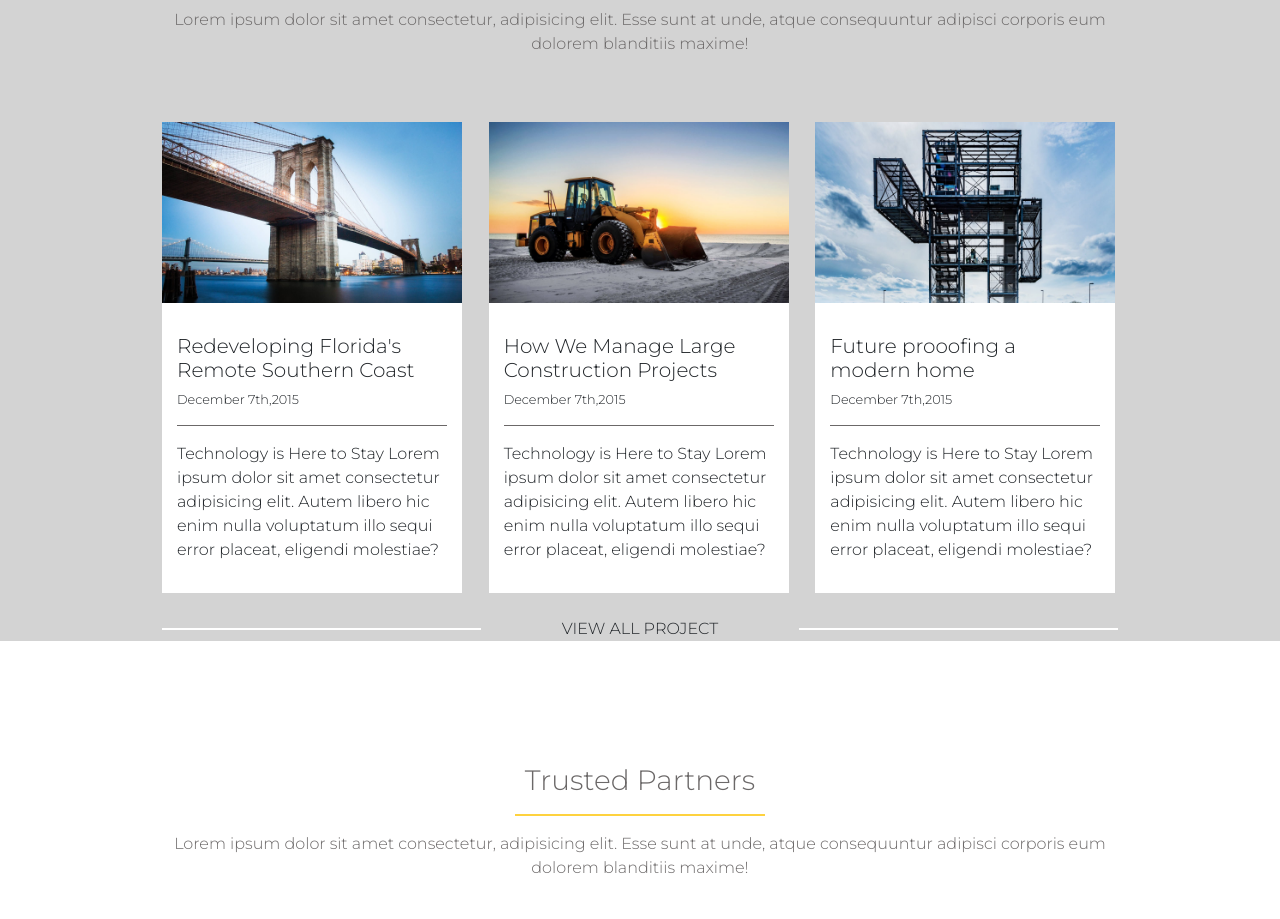
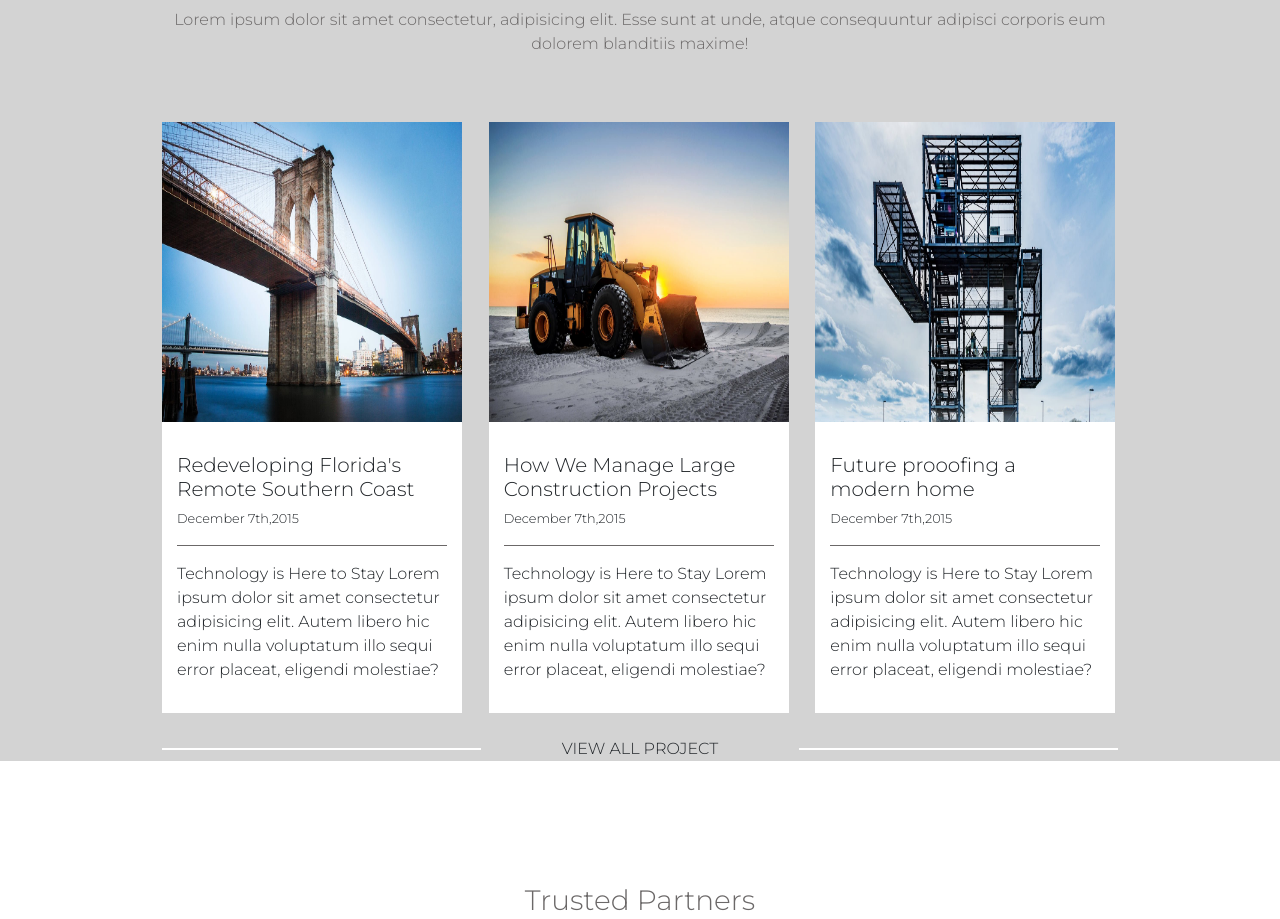
Before and after one commit to NicolaL95/proj-html-vuejs, a Vue app: page / in a window 1280 px wide. Shown: the part 4120-5039 px from the top of the page. Built offline with nearby package versions, Linux system fonts and the light colour scheme.

Commit message:
End components refactoring

```diff
--- a/src/components/ImgInformation.vue
+++ b/src/components/ImgInformation.vue
@@ -8,10 +8,11 @@
           :key="index"
         >
           <div class="bg-white">
-            <img
-              :src="require('../assets/' + infoGenerator[index].image + '.jpg')"
-              :alt="infoGenerator[index].image"
-            />
+            <HoveredImage
+              :path="infoGenerator[index].image + '.jpg'"
+              :title="infoGenerator[index].title"
+              :subtitle="'Architecturre, Construction, Marketing'"
+            ></HoveredImage>
             <div class="info_text">
               <h5 class="mt-3">{{ infoGenerator[index].title }}</h5>
               <p class="date">December 7th,2015</p>
@@ -30,7 +31,11 @@
 </template>
 
 <script>
+import HoveredImage from "./HoveredImage.vue";
 export default {
+  components: {
+    HoveredImage,
+  },
   data() {
     return {
       infoGenerator: [
```
